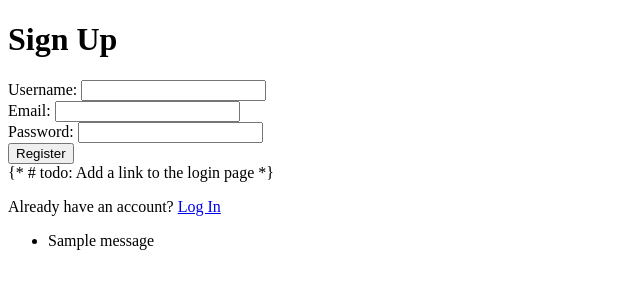
After one commit to blueberryRhyme/FinanceDataAnalytics, a Flask app: template templates/register.html in a window 1280 px wide. The commit adds this page. Shown: the top 300 px of the page, without its empty margins (0-640 px from the left). Run offline with Flask 3, Linux system fonts and the light colour scheme; the template is opened without the code that fills it, so the values that code supplies are empty; one stand-in notice (Sample message) is shown.

Commit message:
setting up login feature - in progress

```diff
--- a/requirements.txt
+++ b/requirements.txt
@@ -1,7 +1,11 @@
 blinker==1.9.0
 click==8.1.8
 Flask==3.1.0
+Flask-Login==0.6.3
+Flask-SQLAlchemy==3.1.1
 itsdangerous==2.2.0
 Jinja2==3.1.6
 MarkupSafe==3.0.2
+SQLAlchemy==2.0.40
+typing_extensions==4.13.2
 Werkzeug==3.1.3
--- a/templates/home.html
+++ b/templates/home.html
@@ -6,6 +6,6 @@
 </head>
 <body>
     <h1>USER LOGIN</h1>
-    <h2>CREATE ACCOUNT</h2>
+    <h2> <a href="/register">CREATE ACCOUNT</a></h2>
 </body>
 </html>
--- /dev/null
+++ b/templates/register.html
@@ -0,0 +1,34 @@
+<!DOCTYPE html>
+<html lang="en">
+<head>
+    <meta charset="UTF-8">
+    <title>Register - Finance App</title>
+    <link rel="stylesheet" href="">
+</head>
+<body>
+    <h1>Sign Up</h1>
+    <form action="/register" method="POST">
+        <label for="username">Username:</label>
+        <input type="text" name="username" required>
+        <br>
+        <label for="email">Email:</label>
+        <input type="email" name="email" required>
+        <br>
+        <label for="password">Password:</label>
+        <input type="password" name="password" required>
+        <br>
+        <button type="submit">Register</button>
+    </form>
+    {* #   todo: Add a link to the login page *}
+    <p>Already have an account? <a href="/login">Log In</a></p>
+    {% with messages = get_flashed_messages() %}
+      {% if messages %}
+        <ul>
+        {% for message in messages %}
+          <li>{{ message }}</li>
+        {% endfor %}
+        </ul>
+      {% endif %}
+    {% endwith %}
+</body>
+</html>
```
Also changed, not shown: templates/login.html (added, +11 -0 lines).
